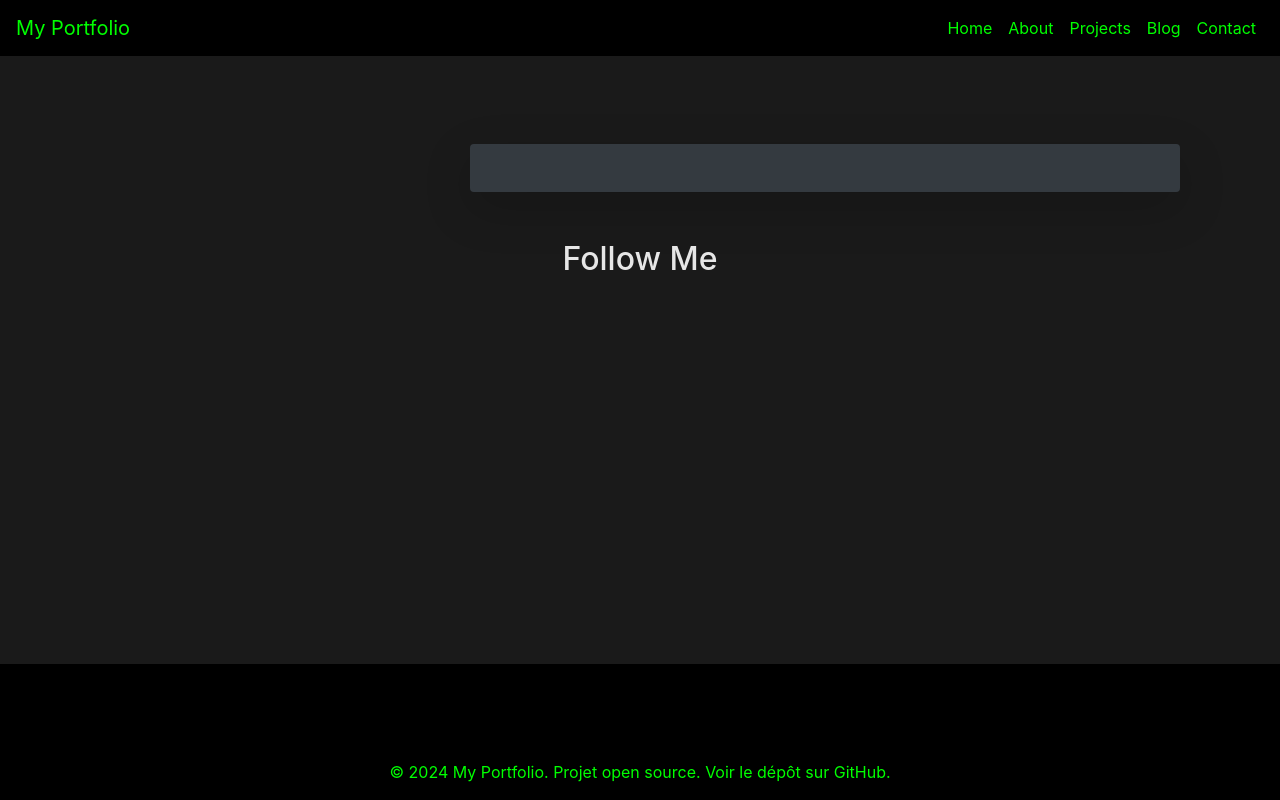
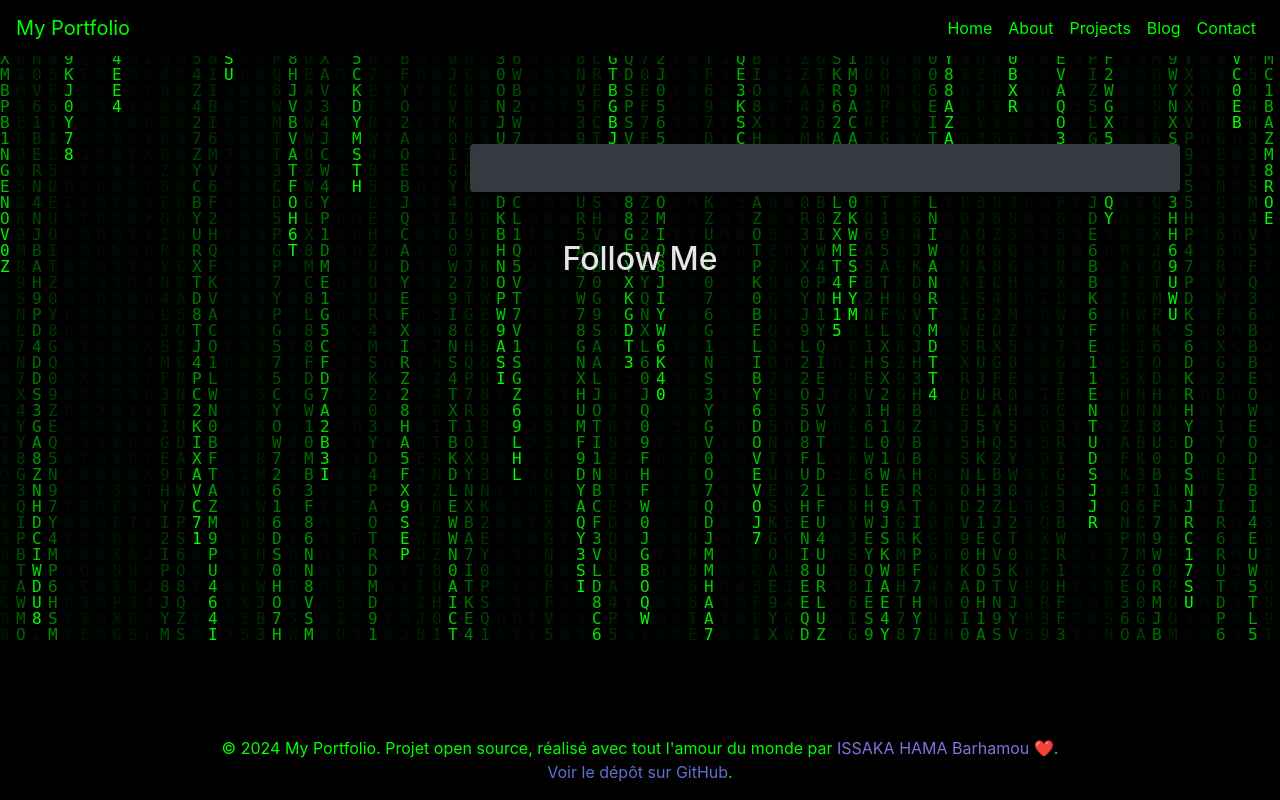
Before and after one commit to HamaBarhamou/myportfolio, a Django app: page /about/ in a window 1280 px wide. Run offline with Django 5.2, Linux system fonts and the light colour scheme; data that the repository does not hold is empty; some libraries are stand-ins or nearby versions.

Commit message:
Mise à jour du pied de page pour exprimer l'amour et le dévouement dans la réalisation du projet
- Ajout d'une phrase indiquant que le projet a été réalisé avec tout l'amour du monde
- Inclusion d'un lien vers le profil LinkedIn de ISSAKA HAMA Barhamou
- Ajout d'un cœur pour exprimer l'amour et le dévouement

```diff
--- a/portfolio/templates/portfolio/about.html
+++ b/portfolio/templates/portfolio/about.html
@@ -1,4 +1,4 @@
-{% extends 'base.html' %}
+{% extends 'base2.html' %}
 
 {% block title %}About Me{% endblock %}
 
--- a/portfolio/views.py
+++ b/portfolio/views.py
@@ -34,7 +34,11 @@
 
 def about(request):
     about_content = About.objects.first()
-    return render(request, "portfolio/about.html", {"about": about_content})
+    return render(
+        request,
+        "portfolio/about.html",
+        {"about": about_content, "social_links": SocialLink.objects.all()},
+    )
 
 
 def contact(request):
@@ -53,4 +57,8 @@
             return render(request, "portfolio/contact_success.html")
     else:
         form = ContactForm()
-    return render(request, "portfolio/contact.html", {"form": form})
+    return render(
+        request,
+        "portfolio/contact.html",
+        {"form": form, "social_links": SocialLink.objects.all()},
+    )
--- a/templates/base.html
+++ b/templates/base.html
@@ -144,8 +144,10 @@
     <footer class="footer mt-auto py-3">
         <div class="container text-center">
             <span class="text-muted">
-                © 2024 My Portfolio. Projet open source.
-                <a href="https://github.com/HamaBarhamou/myportfolio.git" target="_blank" style="color: #00ff00;">Voir le dépôt sur GitHub</a>.
+                © 2024 My Portfolio. Projet open source, réalisé avec tout l'amour du monde par
+                <a href="https://www.linkedin.com/in/barhamou-issaka-hama-90047b179/" target="_blank" style="color: #7e73df;">ISSAKA HAMA Barhamou</a> ❤️.
+            </br>
+                <a href="https://github.com/HamaBarhamou/myportfolio.git" target="_blank" style="color: #5f70ce;">Voir le dépôt sur GitHub</a>.
             </span>
         </div>
     </footer>
--- a/templates/base2.html
+++ b/templates/base2.html
@@ -148,8 +148,10 @@
     <footer class="footer mt-auto py-3">
         <div class="container text-center">
             <span class="text-muted">
-                © 2024 My Portfolio. Projet open source.
-                <a href="https://github.com/HamaBarhamou/myportfolio.git" target="_blank" style="color: #00ff00;">Voir le dépôt sur GitHub</a>.
+                © 2024 My Portfolio. Projet open source, réalisé avec tout l'amour du monde par
+                <a href="https://www.linkedin.com/in/barhamou-issaka-hama-90047b179/" target="_blank" style="color: #7e73df;">ISSAKA HAMA Barhamou</a> ❤️.
+            </br>
+                <a href="https://github.com/HamaBarhamou/myportfolio.git" target="_blank" style="color: #5f70ce;">Voir le dépôt sur GitHub</a>.
             </span>
         </div>
     </footer>
```
